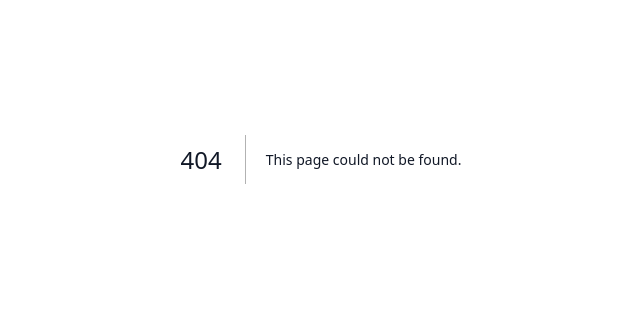
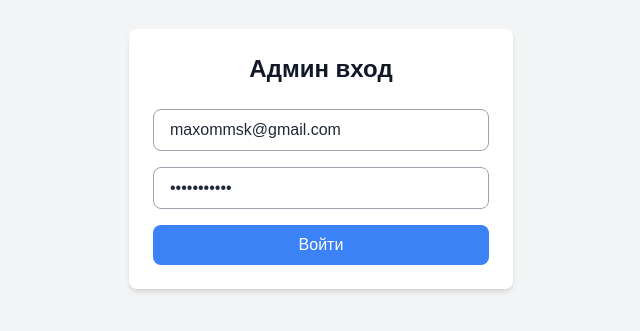
Before and after one commit to maxommsk/artel-platform, a Next.js app: page /admin/login in a window 1280 px wide. Before the commit this address had no page. Shown: the part 241-572 px from the top of the page, without its empty margins (319-959 px from the left). Built offline with nearby package versions, Linux system fonts and the light colour scheme.

Commit message:
Create page.tsx

```diff
--- /dev/null
+++ b/src/app/admin/login/page.tsx
@@ -0,0 +1,79 @@
+'use client'
+
+import React, { useState } from 'react';
+import { useRouter } from 'next/navigation';
+
+interface LoginApiResponse {
+  success: boolean;
+  message?: string;
+  error?: string;
+  token?: string;
+  user?: any;
+}
+
+export default function AdminLoginPage() {
+    const [username, setUsername] = useState('maxommsk@gmail.com');
+    const [password, setPassword] = useState('Maximka1992');
+    const [message, setMessage] = useState('');
+    const router = useRouter();
+
+    const handleSubmit = async (e: React.FormEvent<HTMLFormElement>) => {
+        e.preventDefault();
+        try {
+            const res = await fetch('/api/auth/login', {
+                method: 'POST',
+                headers: { 'Content-Type': 'application/json' },
+                body: JSON.stringify({ username, password }),
+            });
+            const data: LoginApiResponse = await res.json();
+
+            if (res.ok) {
+                setMessage('✅ Вход выполнен успешно!');
+
+                // Сохраняем токен и информацию о пользователе
+                if (data.token) {
+                    localStorage.setItem('authToken', data.token);
+                }
+                if (data.user) {
+                    localStorage.setItem('user', JSON.stringify(data.user));
+                }
+
+                // Перенаправление на административную панель
+                router.push('/admin/dashboard');
+            } else {
+                setMessage(`❌ Ошибка: ${data.message || data.error || 'Что-то пошло не так'}`);
+            }
+        } catch (error) {
+            setMessage('❌ Ошибка: Не удалось выполнить запрос');
+            console.error(error);
+        }
+    };
+
+    return (
+        <div className="min-h-screen flex items-center justify-center bg-gray-100">
+            <form onSubmit={handleSubmit} className="bg-white p-6 rounded-lg shadow-md w-full max-w-sm">
+                <h2 className="text-2xl font-bold mb-6 text-center">Админ вход</h2>
+                <input
+                   type="text"
+                    placeholder="Имя пользователя или Email"
+                    value={username}
+                    onChange={(e) => setUsername(e.target.value)}
+                    required
+                    className="w-full px-4 py-2 mb-4 border rounded-lg"
+                />
+                <input
+                    type="password"
+                    placeholder="Пароль"
+                    value={password}
+                    onChange={(e) => setPassword(e.target.value)}
+                    required
+                    className="w-full px-4 py-2 mb-4 border rounded-lg"
+                />
+                <button type="submit" className="w-full py-2 bg-blue-500 text-white rounded-lg hover:bg-blue-600">
+                    Войти
+                </button>
+                {message && <p className="mt-4 text-center text-sm">{message}</p>}
+            </form>
+        </div>
+    );
+}
```
